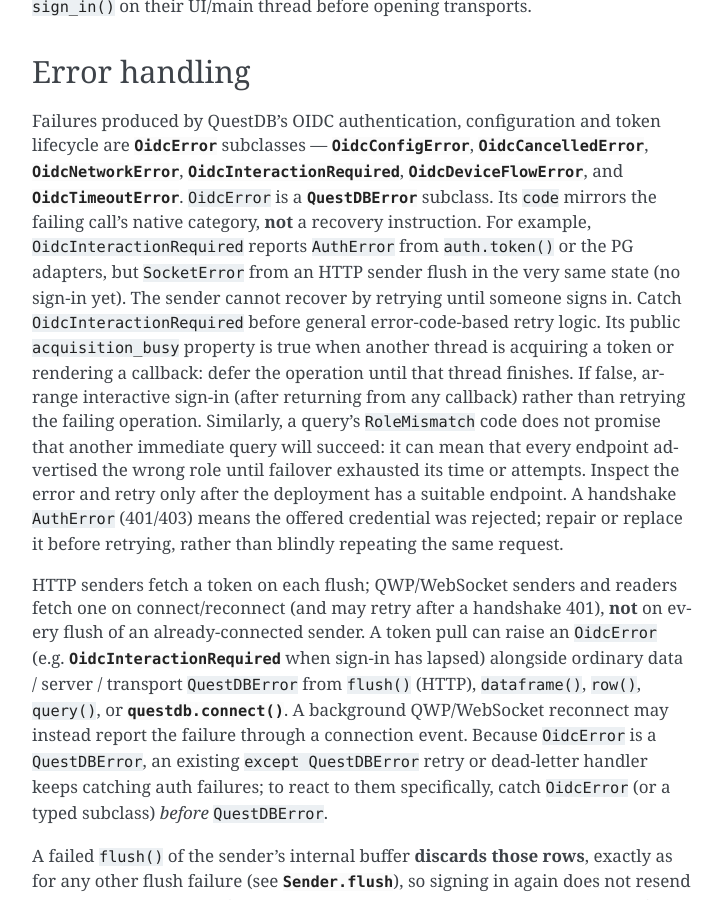
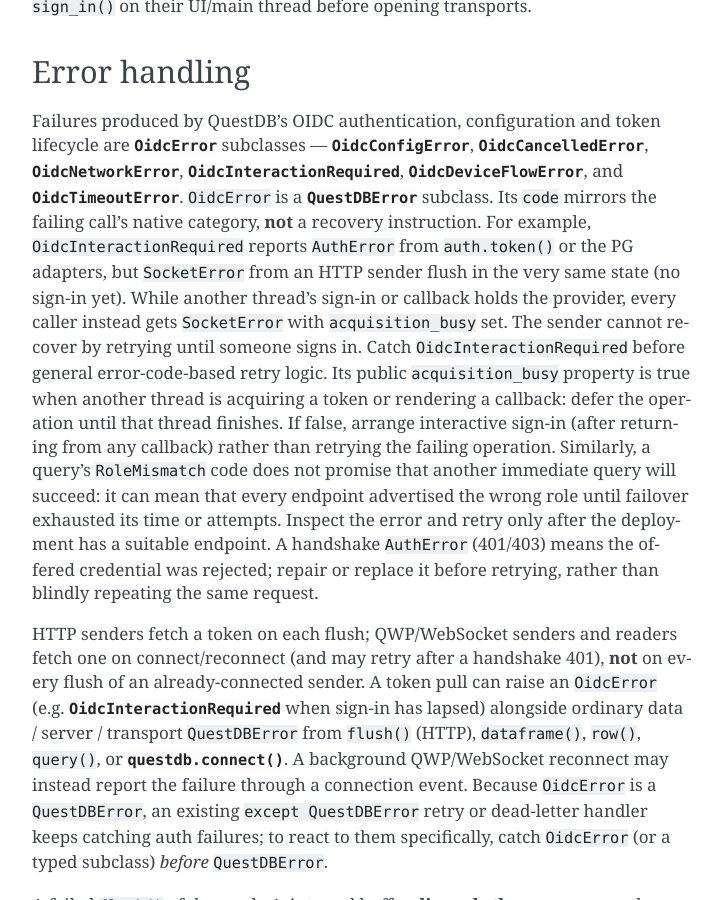
Before and after one commit to questdb/py-questdb-client, a Sphinx documentation site: the page built from docs/auth.rst, in a window 1280 px wide and 900 px high, scrolled down 1539 px. Shown: the whole window, without its empty margins (388-1111 px from the left). Built offline with Sphinx 7.4.7, drawn with Linux system fonts in a browser that asks for light colours.

Commit message:
chore: bump client for OIDC refresh and error-code fixes
Picks up three native fixes: a refresh that fails before any byte
reaches the identity provider (DNS failure, connect timeout, TLS
handshake failure) now keeps the refresh token instead of forcing a new
interactive sign-in; a token request blocked by another thread's
sign-in always reports a retryable SocketError; and the OIDC error view
reports the end of its last field rather than its padded size. The
acquisition_busy gate now compares against that field end.

```diff
--- a/docs/auth.rst
+++ b/docs/auth.rst
@@ -90,7 +90,9 @@
 failing call's native category, **not** a recovery instruction. For example,
 ``OidcInteractionRequired`` reports ``AuthError`` from ``auth.token()`` or the
 PG adapters, but ``SocketError`` from an HTTP sender flush in the very same
-state (no sign-in yet). The sender cannot recover by retrying until someone
+state (no sign-in yet). While another thread's sign-in or callback holds the
+provider, every caller instead gets ``SocketError`` with ``acquisition_busy``
+set. The sender cannot recover by retrying until someone
 signs in. Catch ``OidcInteractionRequired`` before general error-code-based
 retry logic. Its public ``acquisition_busy`` property is true when another
 thread is acquiring a token or rendering a callback: defer the operation
```
Also changed, not shown: 3 other files.
